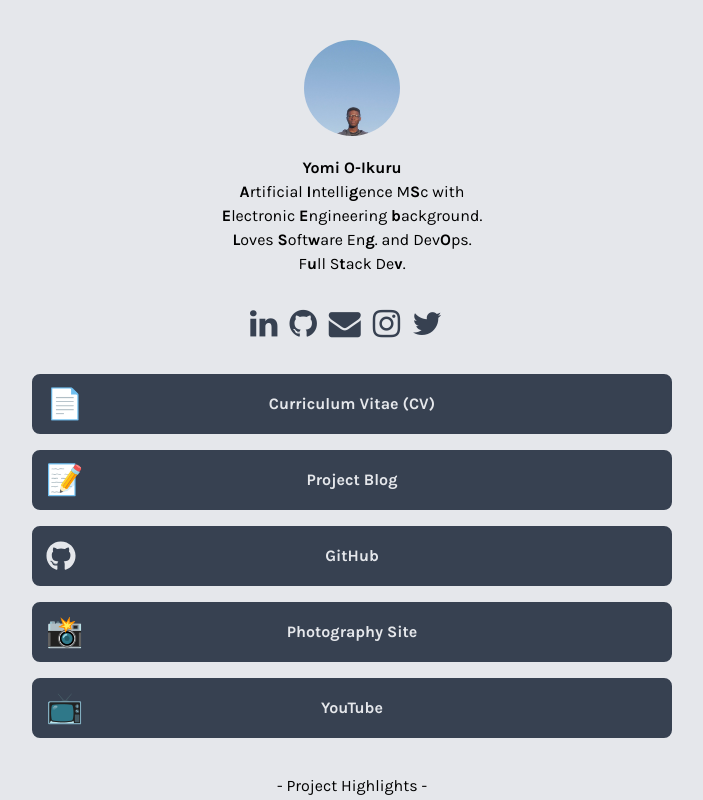
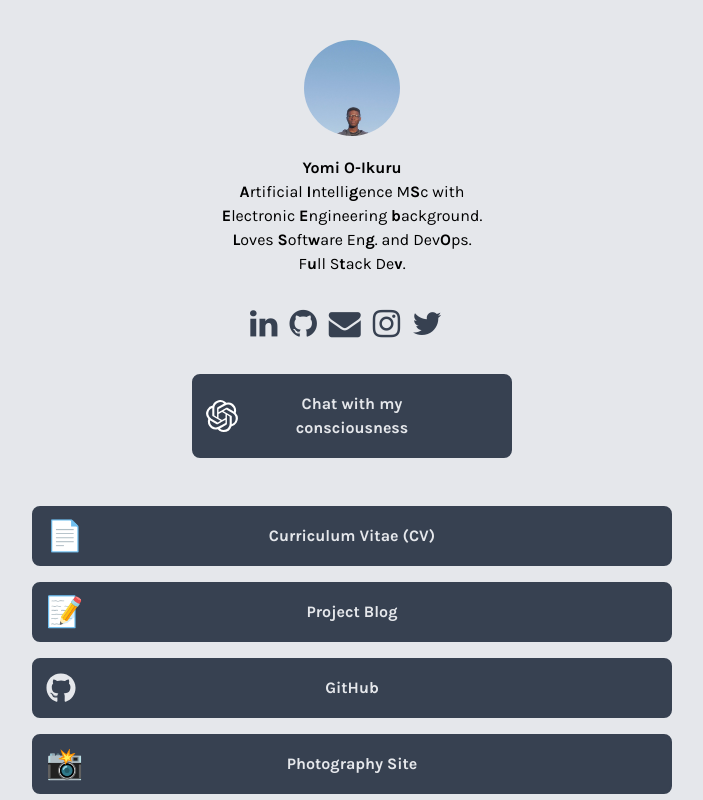
Before and after one commit to abayomi185/yomitosh-dev, a Next.js app: page / in a window 1280 px wide. Shown: the top 800 px of the page, without its empty margins (288-991 px from the left). Built offline with nearby package versions, Linux system fonts and the light colour scheme.

Commit message:
Re enable ChatGPT

```diff
--- a/pages/index.tsx
+++ b/pages/index.tsx
@@ -27,7 +27,7 @@ function IndexPage() {
 
       <SocialBar />
 
-      { /* <ChatGPT /> */ }
+      <ChatGPT />
 
       {/* List of Links generated from links.json */}
       <LinkList />
```
